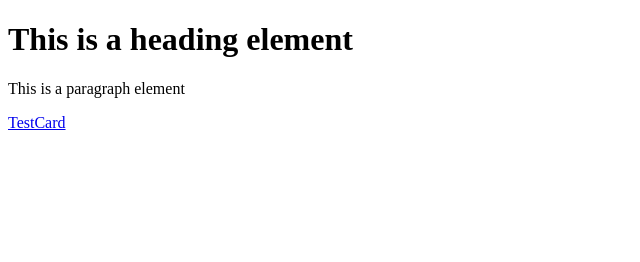
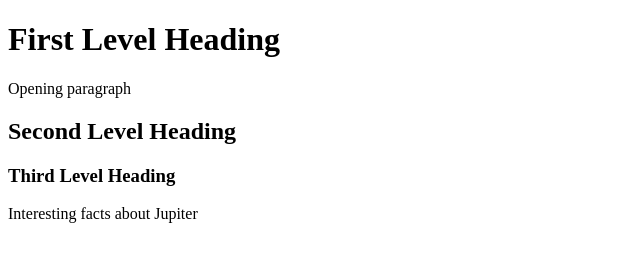
Before and after one commit to markbragincxz/JGPFpage26, a plain HTML site: page week2/index.html in a window 1280 px wide. Shown: the whole page, without its empty margins (0-640 px from the left). Drawn offline with Linux system fonts and the light colour scheme.

Commit message:
Update week2/index.html headings and content
Replace placeholder heading/paragraph and remove the test link. week2/index.html now uses semantic H1/H2/H3 structure and includes new paragraphs with introductory content about Jupiter.

```diff
--- a/week2/index.html
+++ b/week2/index.html
@@ -4,8 +4,11 @@
         <title>Jupiter</title>
     </head>
     <body>
-        <h1>This is a heading element</h1>
-        <p>This is a paragraph element</p>
-        <a href="week1/hello.html">TestCard</a>
+        <h1>First Level Heading</h1>
+        <p>Opening paragraph</p>
+        <h2>Second Level Heading</h2>
+        <h3>Third Level Heading</h3>
+        <p>Interesting facts about Jupiter</p>
+
     </body>
 </html>
```
